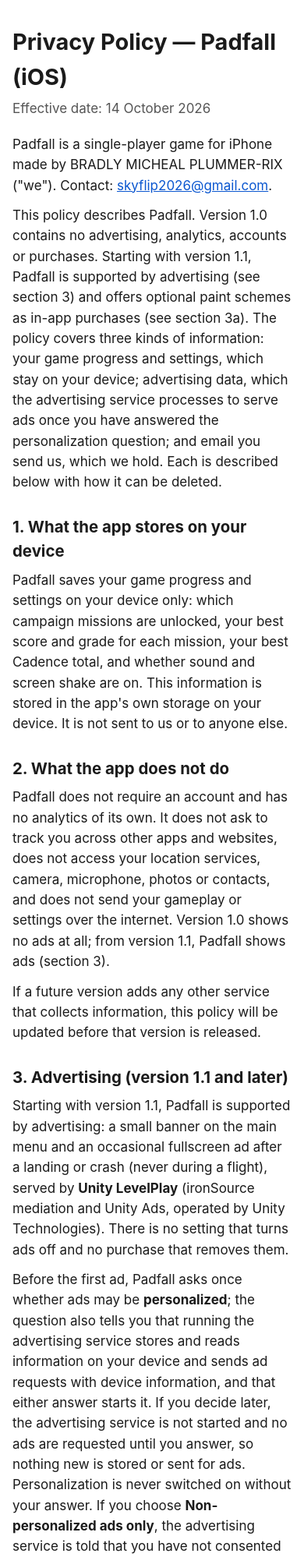
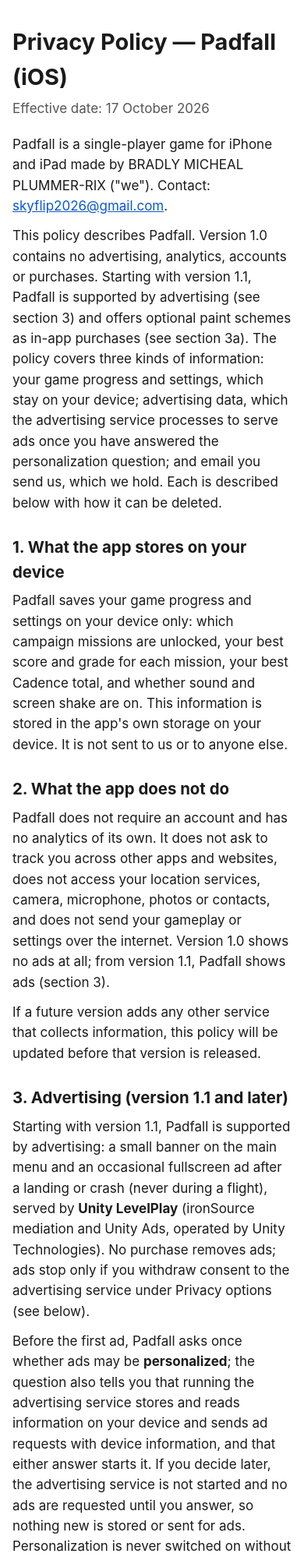
Before and after one commit to bradplummer30-design/booster-game-info, a plain HTML site: page privacy/index.html in a window 390 px wide. Shown: the top 1997 px of the page at 78% size. Drawn offline with Linux system fonts and the light colour scheme.

Commit message:
Padfall privacy policy: iPhone and iPad; Children paragraph consistent with paint purchases and the advertising service's processing; withdrawal stops ads (effective 17 October 2026)

```diff
--- a/privacy/index.html
+++ b/privacy/index.html
@@ -25,9 +25,9 @@
 <body>
 <main>
   <h1>Privacy Policy — Padfall (iOS)</h1>
-  <p class="meta">Effective date: 14 October 2026</p>
+  <p class="meta">Effective date: 17 October 2026</p>
 
-  <p>Padfall is a single-player game for iPhone made by BRADLY MICHEAL PLUMMER-RIX ("we"). Contact: <a href="mailto:skyflip2026@gmail.com">skyflip2026@gmail.com</a>.</p>
+  <p>Padfall is a single-player game for iPhone and iPad made by BRADLY MICHEAL PLUMMER-RIX ("we"). Contact: <a href="mailto:skyflip2026@gmail.com">skyflip2026@gmail.com</a>.</p>
 
   <p>This policy describes Padfall. Version 1.0 contains no advertising, analytics, accounts or purchases. Starting with version 1.1, Padfall is supported by advertising (see section 3) and offers optional paint schemes as in-app purchases (see section 3a). The policy covers three kinds of information: your game progress and settings, which stay on your device; advertising data, which the advertising service processes to serve ads once you have answered the personalization question; and email you send us, which we hold. Each is described below with how it can be deleted.</p>
 
@@ -39,7 +39,7 @@
   <p>If a future version adds any other service that collects information, this policy will be updated before that version is released.</p>
 
   <h2>3. Advertising (version 1.1 and later)</h2>
-  <p>Starting with version 1.1, Padfall is supported by advertising: a small banner on the main menu and an occasional fullscreen ad after a landing or crash (never during a flight), served by <b>Unity LevelPlay</b> (ironSource mediation and Unity Ads, operated by Unity Technologies). There is no setting that turns ads off and no purchase that removes them.</p>
+  <p>Starting with version 1.1, Padfall is supported by advertising: a small banner on the main menu and an occasional fullscreen ad after a landing or crash (never during a flight), served by <b>Unity LevelPlay</b> (ironSource mediation and Unity Ads, operated by Unity Technologies). No purchase removes ads; ads stop only if you withdraw consent to the advertising service under Privacy options (see below).</p>
   <p>Before the first ad, Padfall asks once whether ads may be <b>personalized</b>; the question also tells you that running the advertising service stores and reads information on your device and sends ad requests with device information, and that either answer starts it. If you decide later, the advertising service is not started and no ads are requested until you answer, so nothing new is stored or sent for ads. Personalization is never switched on without your answer. If you choose <b>Non-personalized ads only</b>, the advertising service is told that you have not consented and serves non-personalized ads; if you choose <b>Allow personalized ads</b>, it may use your device's advertising identifiers to personalize ads. You can also choose <b>Not now</b>: then no ads are requested until you answer, the game plays normally, and the question returns at the next launch. You can change or withdraw your answer at any time under <b>Privacy options</b> on the main menu: the advertising service is told immediately and the new answer applies to every ad requested from then on; ads already loaded under the previous answer are discarded without being shown, and ads continue in the mode you chose. If the advertising service cannot be told of your change, no ads are requested until it has been.</p>
   <p>Running the advertising service at all means storing and reading information on your device and sending ad requests, which happens only after you answer the question. You can withdraw that consent under <b>Privacy options</b> ("Withdraw consent to the ad service"): Padfall then stops requesting ads at once, discards loaded ads, and does not start the advertising service at later launches; the game stays fully playable, and you can consent again from the same place. One limitation: the advertising software already running in the current session cannot be shut down by the app, so information it has already sent or holds in memory is not affected until you next launch Padfall. If you chose "No ads" in an earlier 1.1 test build, Padfall asks the question again and requests no ads until you answer; that earlier choice is never read as permission to process data or to personalize.</p>
   <p>To serve and measure ads, Unity's software in the app processes information such as your device's advertising and vendor identifiers (Padfall does not request tracking permission, so the advertising identifier is not available to it), device and app information, coarse location derived from your IP address, and your interactions with ads (views, clicks). Unity uses this information under its own privacy policy: <a href="https://unity.com/legal/privacy-policy">unity.com/legal/privacy-policy</a> (game-player section: <a href="https://unity.com/legal/game-player-and-app-user-privacy-policy">unity.com/legal/game-player-and-app-user-privacy-policy</a>), which also explains your choices, including Unity's data access and opt-out options. We do not receive personal information from the advertising service; we receive aggregated reporting. Padfall signals "do not sell or share" to the advertising service for everyone and does not flag the app as directed at children (it is not).</p>
@@ -59,7 +59,7 @@
   </ol>
 
   <h2>Children</h2>
-  <p>Padfall is not offered in the App Store's Kids category and is not directed at children under 13. The app collects no personal information from anyone, and we do not knowingly collect personal information from children. Padfall has no accounts, purchases or chat; ads (version 1.1 and later) are not directed at children.</p>
+  <p>Padfall is not offered in the App Store's Kids category and is not directed at children under 13. We do not collect personal information through the app ourselves, and we do not knowingly collect personal information from children. From version 1.1, the advertising service in the app processes the information described in section 3 to serve and measure ads, and optional paint purchases are handled by Apple (section 3a). Padfall has no accounts or chat; ads (version 1.1 and later) are not directed at children.</p>
 
   <h2>Changes</h2>
   <p>If this policy changes, we will update this page and its effective date.</p>
```
